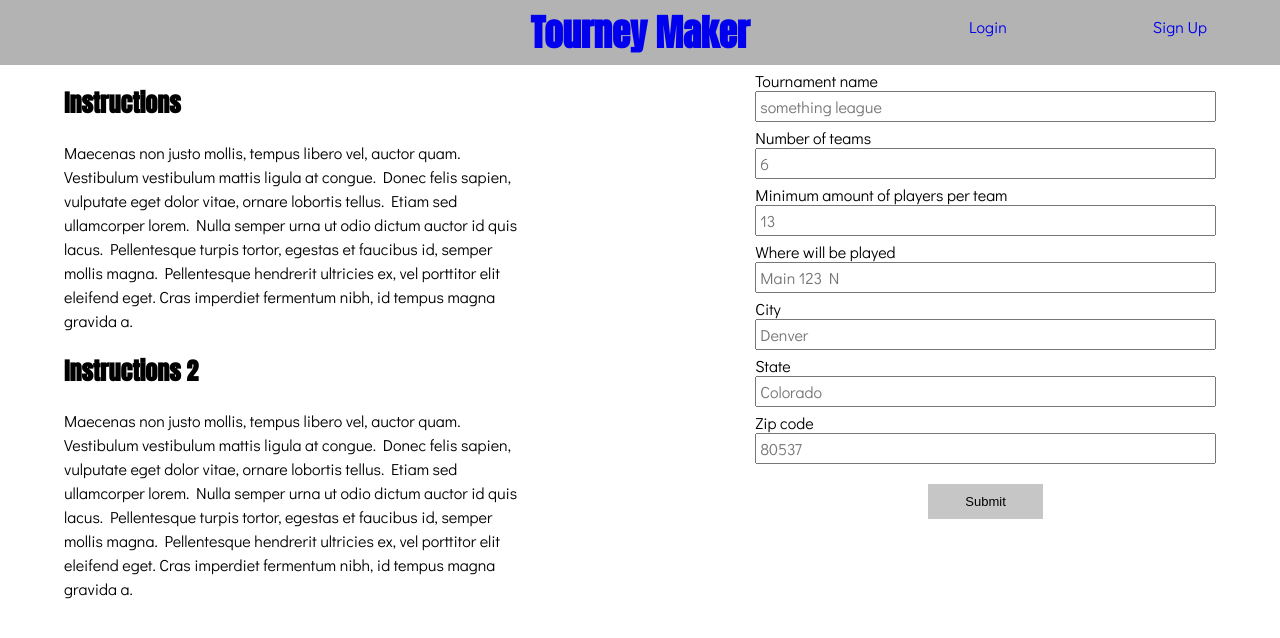
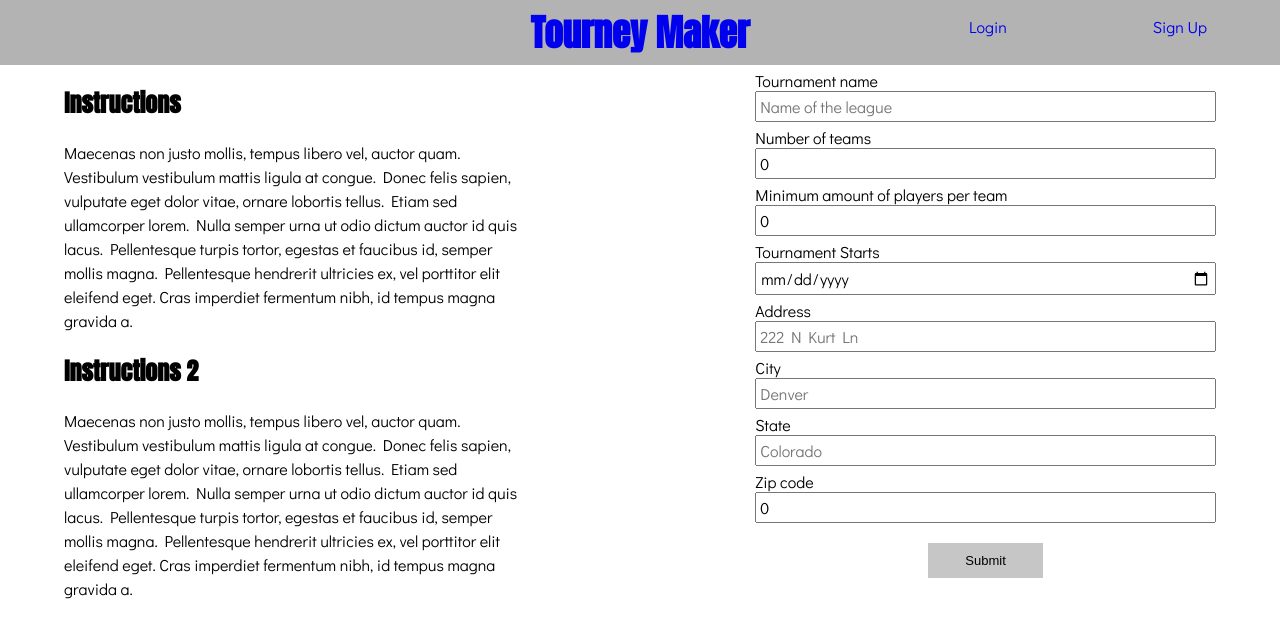
Before and after one commit to alvaro911/tourny-maker, a React (Create React App) app: page /create-tournament in a window 1280 px wide. Shown: the top 638 px of the page. Built offline with nearby package versions, Linux system fonts and the light colour scheme.

Commit message:
create tournament

```diff
--- a/src/actions/index.js
+++ b/src/actions/index.js
@@ -1 +1,2 @@
 export * from './userActions';
+export * from './tournamentActions';
--- a/src/actions/userActions.js
+++ b/src/actions/userActions.js
@@ -1,12 +1,15 @@
 import axios from 'axios';
 
+const AUTHENTICATE_USER = 'AUTHENTICATE_USER';
+const LOGGING_OUT = 'LOGGING_OUT';
+
 const authenticate = data => ({
-  type: 'AUTHENTICATE_USER',
+  type: AUTHENTICATE_USER,
   payload: data,
 });
 
 const removeToken = () => ({
-  type: 'LOGGING_OUT',
+  type: LOGGING_OUT,
 });
 
 export function checkIfAuth() {
@@ -16,7 +19,9 @@ export function checkIfAuth() {
       if (token) {
         return dispatch(authenticate({ token }));
       }
-    } catch (e) {}
+    } catch (e) {
+      throw(e)
+    }
   };
 }
 
@@ -46,7 +51,6 @@ export const update = userInput => async dispatch => {
 };
 
 export const logout = () => async dispatch => {
-  console.log('*******************');
   localStorage.removeItem('token');
   return dispatch(removeToken());
 };
--- a/src/components/CreateTournament/CreateTournament.js
+++ b/src/components/CreateTournament/CreateTournament.js
@@ -1,70 +1,152 @@
-import React from 'react';
+import React, { Component } from 'react';
+import { connect } from 'react-redux';
 
+import * as actions from '../../actions';
 import './CreateTournament.css';
 
-export default function CreateTournament() {
+class CreateTournament extends Component {
+  constructor(){
+    super();
+    this.state = {
+      tournamentName: '',
+      numberOfTeams: 0,
+      minimumNumPlayers: 0,
+      startDate: '',
+      countryState: '',
+      address: '',
+      city: '',
+      zipCode: 0,
+    };
+  }
+
+  onSubmit = async e => {
+    e.preventDefault()
+    try {
+      await this.props.createTournamentAction(this.state);
+    } catch (err) {
+      throw(err);
+    }
+  }
+
+  tournamentInfo = e => {
+    this.setState({
+      [e.target.name]: e.target.value
+    })
+  }
+
+  render() {
     return (
       <div className="create-tournament">
         <article>
           <h2 className="Anton">Instructions</h2>
-        Maecenas non justo mollis, tempus libero vel, auctor
-        quam. Vestibulum vestibulum mattis ligula at congue.
-        Donec felis sapien, vulputate eget dolor vitae,
-        ornare lobortis tellus. Etiam sed ullamcorper lorem.
-        Nulla semper urna ut odio dictum auctor id quis
-        lacus. Pellentesque turpis tortor, egestas et
-        faucibus id, semper mollis magna. Pellentesque
-        hendrerit ultricies ex, vel porttitor elit eleifend
-        eget. Cras imperdiet fermentum nibh, id tempus magna
-        gravida a.
+          Maecenas non justo mollis, tempus libero vel,
+          auctor quam. Vestibulum vestibulum mattis ligula
+          at congue. Donec felis sapien, vulputate eget
+          dolor vitae, ornare lobortis tellus. Etiam sed
+          ullamcorper lorem. Nulla semper urna ut odio
+          dictum auctor id quis lacus. Pellentesque turpis
+          tortor, egestas et faucibus id, semper mollis
+          magna. Pellentesque hendrerit ultricies ex, vel
+          porttitor elit eleifend eget. Cras imperdiet
+          fermentum nibh, id tempus magna gravida a.
           <h2 className="Anton">Instructions 2</h2>
-        Maecenas non justo mollis, tempus libero vel, auctor
-        quam. Vestibulum vestibulum mattis ligula at congue.
-        Donec felis sapien, vulputate eget dolor vitae,
-        ornare lobortis tellus. Etiam sed ullamcorper lorem.
-        Nulla semper urna ut odio dictum auctor id quis
-        lacus. Pellentesque turpis tortor, egestas et
-        faucibus id, semper mollis magna. Pellentesque
-        hendrerit ultricies ex, vel porttitor elit eleifend
-        eget. Cras imperdiet fermentum nibh, id tempus magna
-        gravida a.
+          Maecenas non justo mollis, tempus libero vel,
+          auctor quam. Vestibulum vestibulum mattis ligula
+          at congue. Donec felis sapien, vulputate eget
+          dolor vitae, ornare lobortis tellus. Etiam sed
+          ullamcorper lorem. Nulla semper urna ut odio
+          dictum auctor id quis lacus. Pellentesque turpis
+          tortor, egestas et faucibus id, semper mollis
+          magna. Pellentesque hendrerit ultricies ex, vel
+          porttitor elit eleifend eget. Cras imperdiet
+          fermentum nibh, id tempus magna gravida a.
         </article>
         <div className="make-team">
-        <form>
-          <label>Tournament name</label>
+          <form onSubmit={this.onSubmit}>
+          <label htmlFor="tNme">Tournament name</label>
             <input
+              onChange={this.tournamentInfo}
               type="text"
-            placeholder="something league"
+              placeholder="Name of the league"
+              name="tNme"
+              value={this.state.tournamentName}
               required
             />
-          <label>Number of teams</label>
-          <input type="text" placeholder="6" required />
-          <label>Minimum amount of players per team</label>
-          <input type="text" placeholder="13" required />
-          <label>Where will be played</label>
+            <label htmlFor="nOfTeams">
+              Number of teams
+            </label>
             <input
+              onChange={this.tournamentInfo}
               type="text"
-            placeholder="Main 123 N"
+              name="nOfTeams"
+              placeholder="6"
+              value={this.state.numberOfTeams}
               required
             />
-          <label>City</label>
+            <label htmlFor="minNumPlayers">
+              Minimum amount of players per team
+            </label>
             <input
+              onChange={this.tournamentInfo}
+              name="minNumPlayers"
+              type="text"
+              placeholder="13"
+              value={this.state.minimumNumPlayers}
+              required
+            />
+            <label htmlFor="startDate">
+              Tournament Starts
+            </label>
+            <input
+              name="startDate"
+              type="date"
+              placeholder="07/14/2017"
+              onChange={this.tournamentInfo}
+              value={this.state.startDate}
+            />
+            <label htmlFor="address">Address</label>
+            <input
+              onChange={this.tournamentInfo}
+              name="address"
+              type="text"
+              placeholder="222 N Kurt Ln"
+              value={this.state.address}
+              required
+            />
+            <label htmlFor="city">City</label>
+            <input
+              onChange={this.tournamentInfo}
+              name="city"
               type="text"
               placeholder="Denver"
+              value={this.state.city}
               required
             />
-          <label>State</label>
+            <label htmlFor="state">State</label>
             <input
+              onChange={this.tournamentInfo}
+              name="state"
               type="text"
               placeholder="Colorado"
+              value={this.state.state}
               required
             />
-          <label>Zip code</label>
-          <input type="text" placeholder="80537" required />
+            <label htmlFor="zipCode">Zip code</label>
+            <input
+              onChange={this.tournamentInfo}
+              name="zipCode"
+              type="text"
+              placeholder="80537"
+              value={this.state.zipCode}
+              required
+            />
 
-          <button>Submit</button>
+          <button type="submit">Submit</button>
           </form>
         </div>
       </div>
     );
   }
+}
+
+export default connect(null, actions)(CreateTournament);
--- a/src/components/Header/Header.js
+++ b/src/components/Header/Header.js
@@ -11,7 +11,7 @@ class Header extends Component {
       await this.props.logout();
       this.props.history.push('/');
     } catch (e) {
-      console.log(e);
+      throw(e);
     }
   };
 
@@ -41,11 +41,9 @@ class Header extends Component {
   }
 }
 
-const mapStateToProps = ({ user }) => {
-  return {
-    isLogged: user.isLogged,
-    user: user.userName,
-  };
-};
+const mapStateToProps = ({ user }) => ({
+  isLogged: user.isLogged,
+  user: user.userName,
+});
 
 export default connect(mapStateToProps, actions)(Header);
--- a/src/components/Login/Login.js
+++ b/src/components/Login/Login.js
@@ -21,8 +21,8 @@ class Login extends Component {
     try {
       await this.props.loginAction(this.state);
       this.props.history.push('/');
-    } catch (e) {
-      console.log(e);
+    } catch (err) {
+      throw(err);
     }
   };
 
@@ -47,14 +47,14 @@ class Login extends Component {
       <div className="login">
         <div>
           <form onSubmit={this.onSubmit}>
-            <label>E-mail</label>
+            <label htmlFor="email">E-mail</label>
             <input
               type="email"
               name="email"
               onChange={this.userInfo}
               value={this.state.email}
             />
-            <label>Password</label>
+            <label htmlFor="password">Password</label>
             <input
               type="password"
               name="password"
--- a/src/components/SignUp/SignUp.js
+++ b/src/components/SignUp/SignUp.js
@@ -17,9 +17,14 @@ class SignUp extends Component {
     };
   }
 
-  onSubmit = e => {
+  onSubmit = async e => {
     e.preventDefault();
-    this.props.dispatch(signUp(this.state));
+    try {
+      this.props.dispatch(signUp(this.state));
+      this.props.history.push('/');
+    } catch (err) {
+      throw(err);
+    }
   };
 
   userInfo = e => {
@@ -33,7 +38,7 @@ class SignUp extends Component {
       <div className="login">
         <div>
           <form onSubmit={this.onSubmit}>
-            <label>Name</label>
+            <label htmlFor="firstName">Name</label>
             <input
               onChange={this.userInfo}
               value={this.state.firstName}
@@ -41,7 +46,7 @@ class SignUp extends Component {
               type="text"
               required
             />
-            <label>Last name</label>
+            <label htmlFor="lastName">Last name</label>
             <input
               onChange={this.userInfo}
               value={this.state.lastName}
@@ -49,7 +54,7 @@ class SignUp extends Component {
               type="text"
               required
             />
-            <label>Username</label>
+            <label htmlFor="userName">Username</label>
             <input
               onChange={this.userInfo}
               value={this.state.userName}
@@ -57,7 +62,7 @@ class SignUp extends Component {
               type="text"
               required
             />
-            <label>E-mail</label>
+            <label htmlFor="email">E-mail</label>
             <input
               onChange={this.userInfo}
               value={this.state.email}
@@ -65,7 +70,7 @@ class SignUp extends Component {
               type="email"
               required
             />
-            <label>Password</label>
+            <label htmlFor="password">Password</label>
             <input
               onChange={this.userInfo}
               value={this.state.password}
@@ -73,7 +78,9 @@ class SignUp extends Component {
               type="password"
               required
             />
-            <label>Confirm password</label>
+            <label htmlFor="confirmPassword">
+              Confirm password
+            </label>
             <input
               onChange={this.userInfo}
               value={this.state.confirmPassword}
--- a/src/reducers/index.js
+++ b/src/reducers/index.js
@@ -1,7 +1,9 @@
 import { combineReducers } from 'redux';
 
 import user from './userReducer';
+import tournament from './tournamentReducer'
 
 export default combineReducers({
   user,
+  tournament
 });
--- a/src/reducers/userReducer.js
+++ b/src/reducers/userReducer.js
@@ -14,12 +14,7 @@ export default (state = initialState, action) => {
         userName: action.payload.userName,
       };
     case 'LOGGING_OUT':
-      return {
-        ...state,
-        token: '',
-        isLogged: false,
-        userName: '',
-      };
+      return initialState;
     default:
       return state;
   }
```
Also changed, not shown: src/actions/tournamentActions.js (added, +52 -0 lines), src/reducers/tournamentReducer.js (added, +29 -0 lines). Lines whose indentation alone changed are shown as unchanged.
